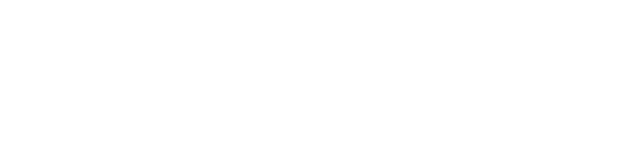
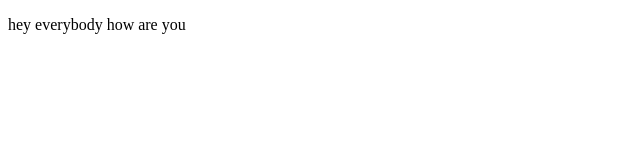
Before and after one commit to AndroidDoctorr/gitdemo119, a plain HTML site: page index.html in a window 1280 px wide. Shown: the whole page, without its empty margins (0-640 px from the left). Drawn offline with Linux system fonts and the light colour scheme.

Commit message:
added some contents

```diff
--- a/index.html
+++ b/index.html
@@ -9,7 +9,7 @@
 </head>
 
 <body>
-
+    <p>hey everybody how are you</p>
 </body>
 
 </html>
```
